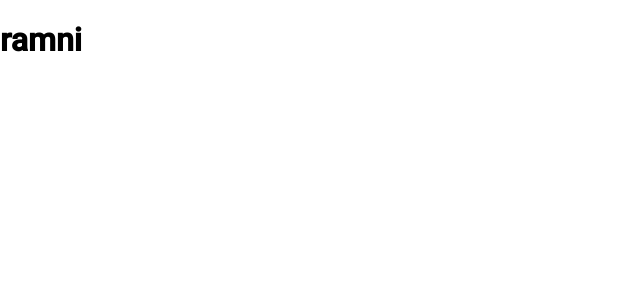
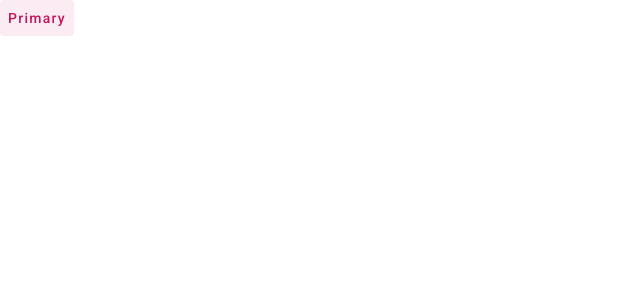
Before and after one commit to RamuBhatt/classDesigner, an Angular app: page / in a window 1280 px wide. Shown: the top 300 px of the page, without its empty margins (0-640 px from the left). Built offline with nearby package versions, Linux system fonts and the light colour scheme.

Commit message:
added new scope

```diff
--- a/src/app/app.component.html
+++ b/src/app/app.component.html
@@ -1,11 +1,2 @@
-<!DOCTYPE html>
-<html lang="en">
-<head>
-  <meta charset="UTF-8">
-  <meta name="viewport" content="width=device-width, initial-scale=1.0">
-  <title>Document</title>
-</head>
-<body>
-  <h1> ramni</h1>
-</body>
-</html>
+
+    <button mat-button color="primary">Primary</button>
--- a/src/app/app.component.ts
+++ b/src/app/app.component.ts
@@ -1,12 +1,13 @@
 import { Component } from '@angular/core';
 import { RouterOutlet } from '@angular/router';
+import { MatButtonModule } from '@angular/material/button';
 
 @Component({
   selector: 'app-root',
   standalone: true,
-  imports: [RouterOutlet],
+  imports: [RouterOutlet, MatButtonModule],
   templateUrl: './app.component.html',
-  styleUrl: './app.component.css'
+  styleUrl: './app.component.css',
 })
 export class AppComponent {
   title = 'classdesigner';
```
